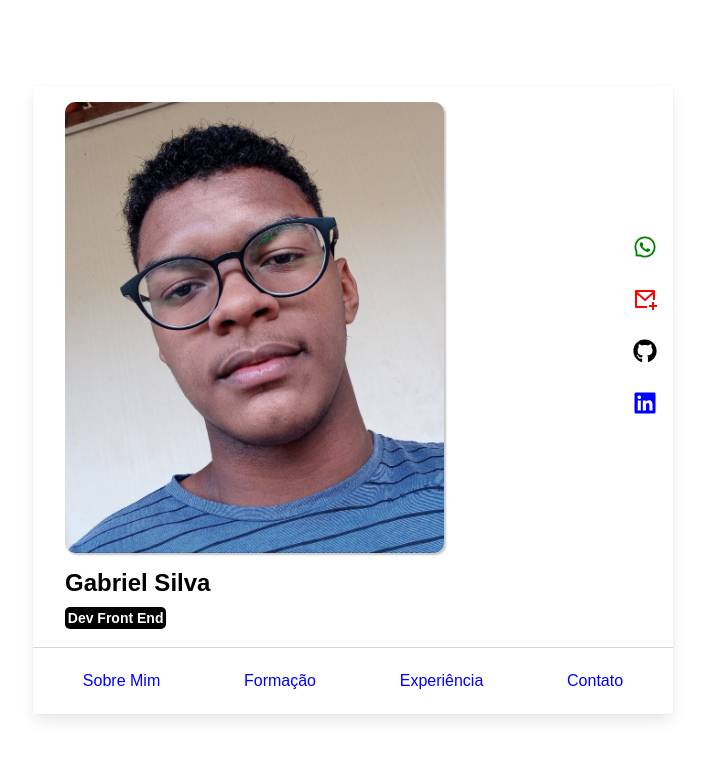
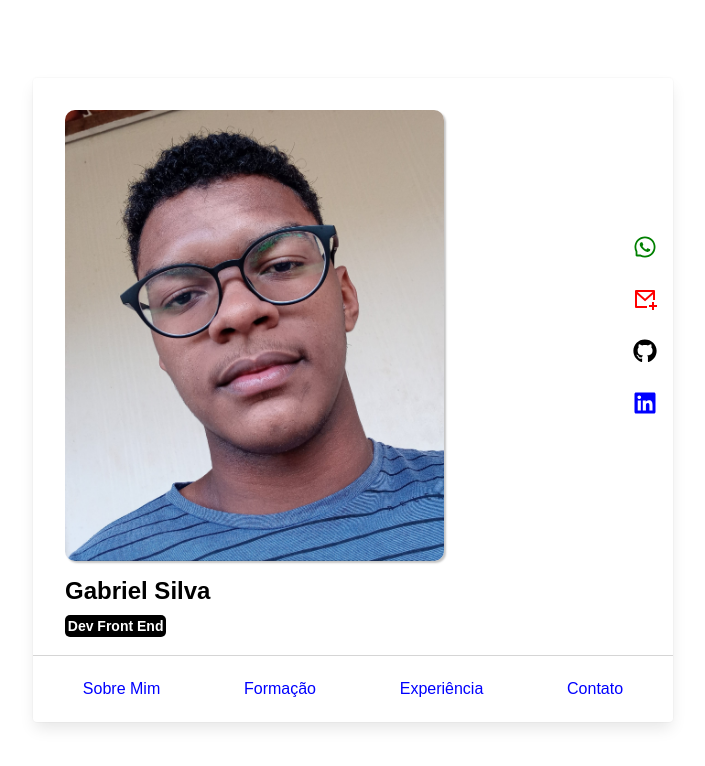
Before and after one commit to Eubiel178/portfolioreact, a React (Create React App) app: page / in a window 1280 px wide. Shown: the top 766 px of the page, without its empty margins (287-992 px from the left). Built offline with nearby package versions, Linux system fonts and the light colour scheme.

Commit message:
Update Contact.css

```diff
--- a/src/components/Cards/Contact/Contact.css
+++ b/src/components/Cards/Contact/Contact.css
@@ -6,7 +6,7 @@
 }
 
 .photoContainer {
-    padding-left: 1em;
+    padding: 1em 0em 0em 1em;
     max-width: 65%;
 }
 
```
